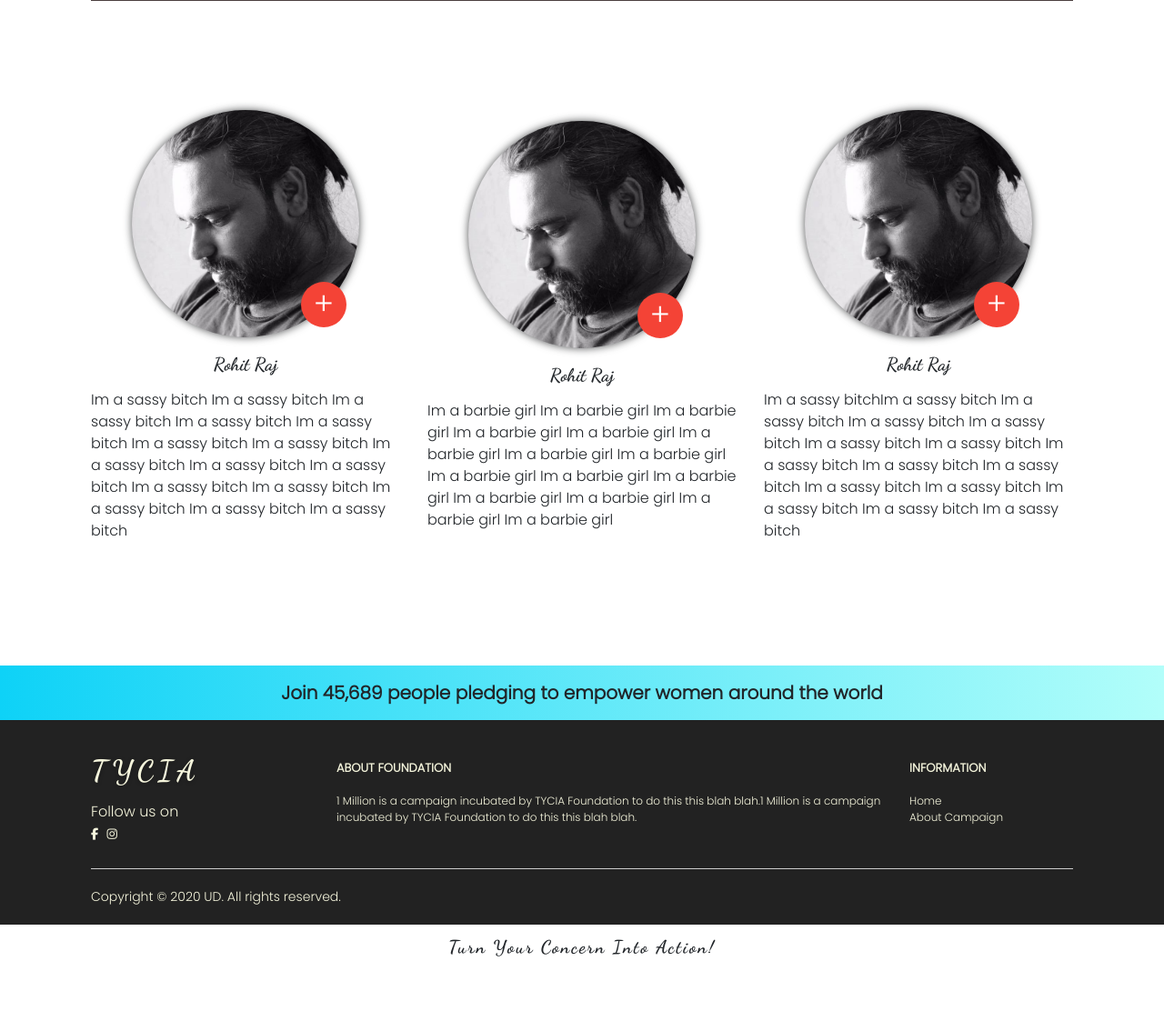
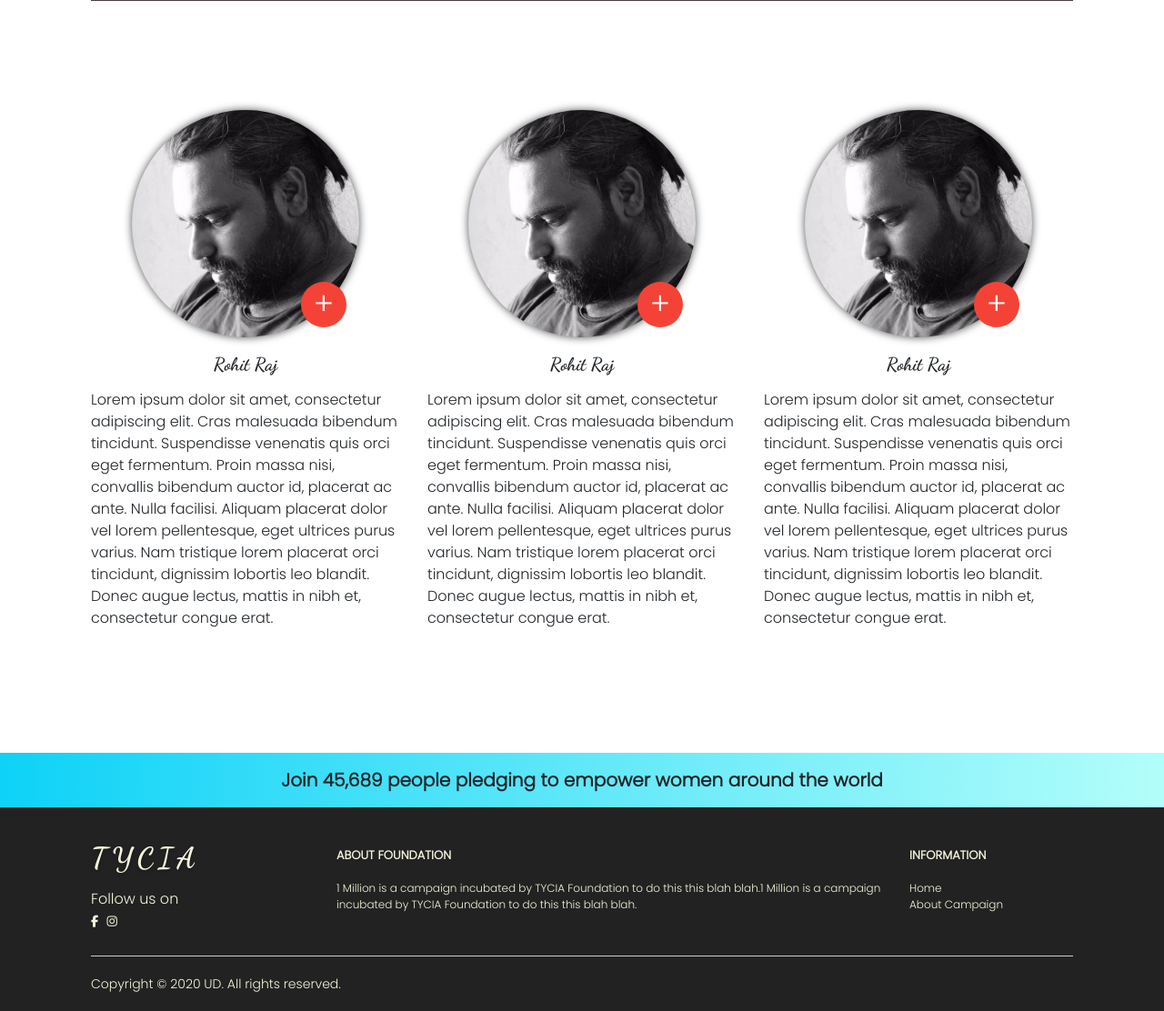
Before and after one commit to utkarsh-deep/1MillionCampaign, a PHP site: page /about.php in a window 1280 px wide. Shown: the part 536-1648 px from the top of the page at 91% size. Before the commit the page ends 1588 px from the top, so only its background shows below. Run offline with PHP 8.4, Linux system fonts and the light colour scheme; some libraries are stand-ins or nearby versions.

Commit message:
Changes Made

```diff
--- a/about.php
+++ b/about.php
@@ -39,7 +39,7 @@ Lorem Ipsum is simply dummy text of the printing and typesetting industry. Lorem
                 <a href="https://www.instagram.com" data-html="true" data-toggle="tooltip" data-placement="right" title="Tap to follow me <br>on <i class='fa fa-instagram' aria-hidden='true'></i>" target="_blank">+</a>
 
             <div class="card-content">
-                <p>Im a sassy bitch Im a sassy bitch Im a sassy bitch Im a sassy bitch Im a sassy bitch Im a sassy bitch Im a sassy bitch Im a sassy bitch Im a sassy bitch Im a sassy bitch Im a sassy bitch Im a sassy bitch Im a sassy bitch Im a sassy bitch Im a sassy bitch </p>
+                <p>Lorem ipsum dolor sit amet, consectetur adipiscing elit. Cras malesuada bibendum tincidunt. Suspendisse venenatis quis orci eget fermentum. Proin massa nisi, convallis bibendum auctor id, placerat ac ante. Nulla facilisi. Aliquam placerat dolor vel lorem pellentesque, eget ultrices purus varius. Nam tristique lorem placerat orci tincidunt, dignissim lobortis leo blandit. Donec augue lectus, mattis in nibh et, consectetur congue erat. </p>
             </div>
 
         </div>
@@ -50,7 +50,7 @@ Lorem Ipsum is simply dummy text of the printing and typesetting industry. Lorem
                 <a href="https://www.instagram.com" data-html="true" data-toggle="tooltip" data-placement="right" title="Tap to follow me on <br><i class='fa fa-instagram' aria-hidden='true'></i>" target="_blank">+</i></a>
 
                 <div class="card-content">
-                    <p>Im a barbie girl Im a barbie girl Im a barbie girl Im a barbie girl Im a barbie girl Im a barbie girl Im a barbie girl Im a barbie girl Im a barbie girl Im a barbie girl Im a barbie girl Im a barbie girl Im a barbie girl Im a barbie girl Im a barbie girl </p>
+                    <p>Lorem ipsum dolor sit amet, consectetur adipiscing elit. Cras malesuada bibendum tincidunt. Suspendisse venenatis quis orci eget fermentum. Proin massa nisi, convallis bibendum auctor id, placerat ac ante. Nulla facilisi. Aliquam placerat dolor vel lorem pellentesque, eget ultrices purus varius. Nam tristique lorem placerat orci tincidunt, dignissim lobortis leo blandit. Donec augue lectus, mattis in nibh et, consectetur congue erat.</p>
                 </div>
 
         </div>
@@ -61,7 +61,7 @@ Lorem Ipsum is simply dummy text of the printing and typesetting industry. Lorem
                 <a href="https://www.instagram.com" data-html="true" data-toggle="tooltip" data-placement="right" title="Tap to follow me on <br><i class='fa fa-instagram' aria-hidden='true'></i>" target="_blank">+</i></a>
 
             <div class="card-content">
-                <p>Im a sassy bitchIm a sassy bitch Im a sassy bitch Im a sassy bitch Im a sassy bitch Im a sassy bitch Im a sassy bitch Im a sassy bitch Im a sassy bitch Im a sassy bitch Im a sassy bitch Im a sassy bitch Im a sassy bitch Im a sassy bitch Im a sassy bitch </p>
+                <p>Lorem ipsum dolor sit amet, consectetur adipiscing elit. Cras malesuada bibendum tincidunt. Suspendisse venenatis quis orci eget fermentum. Proin massa nisi, convallis bibendum auctor id, placerat ac ante. Nulla facilisi. Aliquam placerat dolor vel lorem pellentesque, eget ultrices purus varius. Nam tristique lorem placerat orci tincidunt, dignissim lobortis leo blandit. Donec augue lectus, mattis in nibh et, consectetur congue erat.</p>
             </div>
 
         </div>
```
